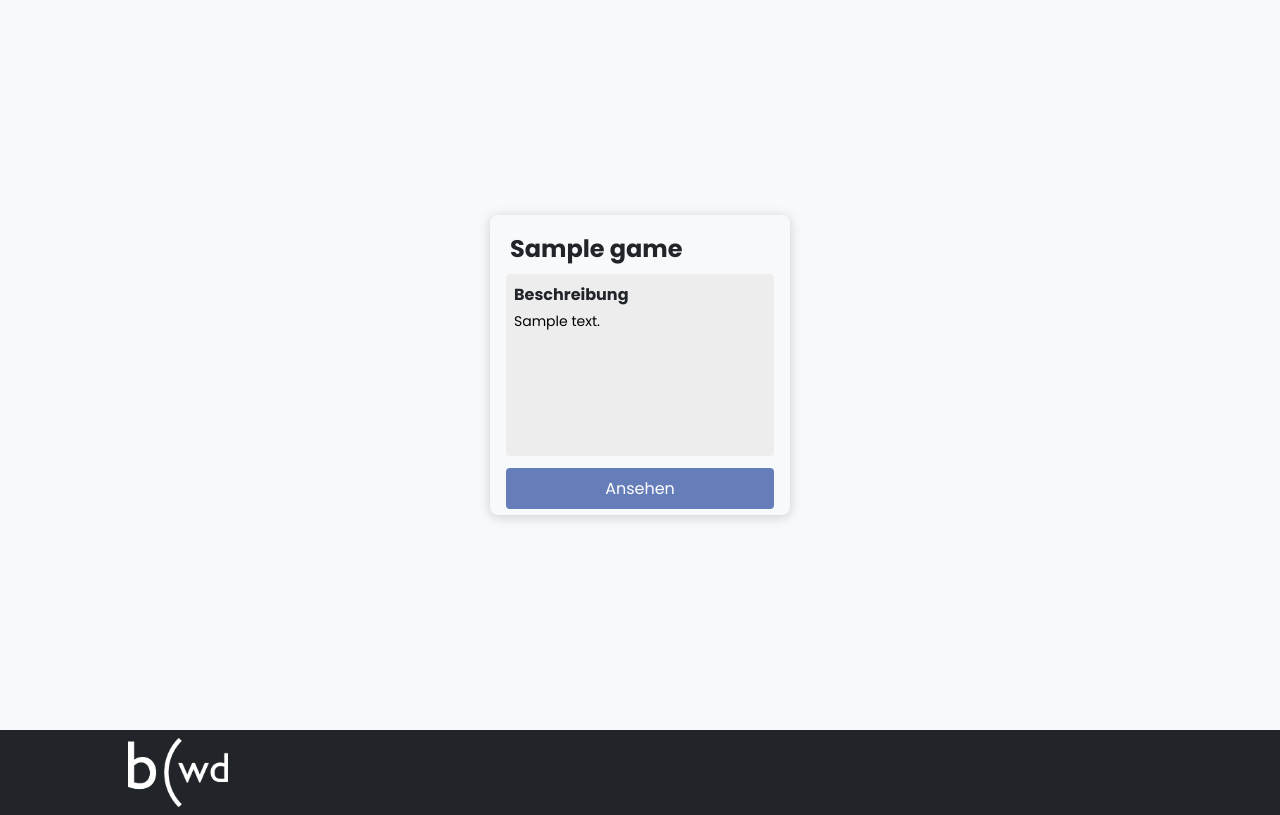
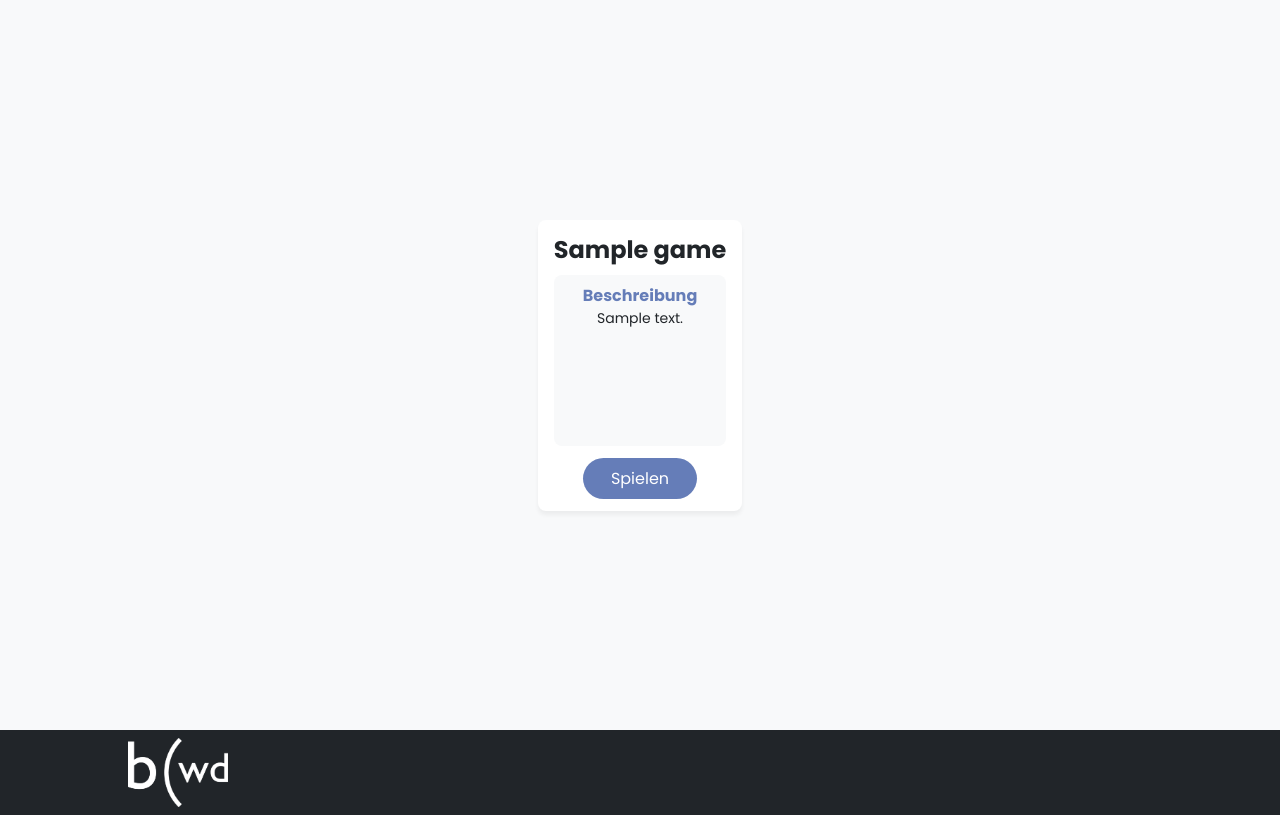
Before and after one commit to dennymarti/imsgames, a PHP site: template templates/game/index.php in a window 1280 px wide. Shown: the part 70-885 px from the top of the page. Run offline with PHP 8.4, Linux system fonts and the light colour scheme; the template is opened without the code that fills it: most values are stand-ins (such as "Sample title", 1, 10 or a date in 2020); some libraries are stand-ins or nearby versions.

Commit message:
Updated index view

```diff
--- a/public/css/style.css
+++ b/public/css/style.css
@@ -128,52 +128,67 @@ body {
     width: 100%;
 }
 
-.box {
-    box-shadow: 0 2px 12px 1px rgba(0, 0, 0, 0.15);
+.card {
+    background-color: white;
     border-radius: 8px;
+    box-shadow: 0 4px 4px rgba(0, 0, 0, 0.05);
+    max-height: 320px;
     height: fit-content;
-    height: 300px;
-    padding: 1rem;
+    padding: 0.75rem 1rem;
     position: relative;
-    width: 300px;
+    width: 100%;
+    max-width: 300px;
 }
 
-.box-button {
+.card-button {
     background-color: #657db8;
     border: none;
-    border-radius: 4px;
+    border-radius: 2rem;
+    display: flex;
     cursor: pointer;
     color: white;
-    font-size: 1rem;
-    padding: 8px 0;
-    outline: none;
-    width: 100%;
+    font-size: 16px;
+    margin: 0 auto;
+    padding: 8px 1.75rem;
+    text-align: center;
+    width: fit-content;
 }
 
-.box-button:hover {
-    transform: scale(1.015);
+.card-content {
+    background-color: var(--light);
+    border-radius: 8px;
+    margin-bottom: 0.75rem;
+    padding: 8px;
+    text-align: center;
 }
 
-.box-header {
-    margin: 0 4px;
-}
-
-.box-field {
-    background-color: rgba(230, 230, 230, 0.6);
-    border-radius: 4px;
-    padding: 8px;
-    margin: 8px 0 12px;
-    width: 100%;
-}
-
-.box-textarea {
-    background-color: transparent;
+.card-description {
     font-family: var(--font-family);
     font-size: 14px;
     height: 130px;
     overflow-y: auto;
-    margin: 4px 0 0;
     width: 100%;
+}
+
+.card-description::-webkit-scrollbar {
+    display: none;
+}
+
+.card-header {
+    margin-bottom: 0.5rem;
+    text-align: center;
+}
+
+.card-footer {
+    position: relative;
+}
+
+.card-subtitle {
+    color: var(--blue);
+}
+
+.colored {
+    color: var(--blue);
 }
 
 .comment-wrapper {
@@ -323,7 +338,7 @@ body {
 
 .form {
     background-color: white;
-    box-shadow: 0 0 1rem 1px rgba(0, 0, 0, 0.15);
+    box-shadow: 0 4px 12px rgba(0, 0, 0, 0.1);
     border-radius: 8px;
     padding: 2rem;
     max-width: 380px;
@@ -409,7 +424,7 @@ body {
     outline: none;
     position: relative;
     height: 46px;
-    font-size: 18px;
+    font-size: 17px;
     font-weight: 500;
     padding: 0 2rem 0 2.5rem;
     transition: var(--transition);
--- a/templates/game/index.php
+++ b/templates/game/index.php
@@ -14,25 +14,25 @@
                 </div>
 
                 <div class="game-box-footer">
-                    <a href="/game/selected?id=<?= $game->id; ?>"><button class="btn btn-primary">Ansehen</button></a>
+                    <a class="box-button" href="/game/selected?id=<?= $game->id; ?>">Spielen</a>
                 </div>
             </div>
         <?php else: ?>
             <?php foreach ($games as $game): ?>
-                <div class="box">
-                    <div class="box-header">
-                        <h2 class="box-title"><?= $game->name; ?></h2>
+                <div class="card">
+                    <div class="card-header">
+                        <h2 class="card-title"><?= $game->name; ?></h2>
                     </div>
 
-                    <div class="box-content">
-                        <div class="box-field">
-                            <h4 class="field-title">Beschreibung</h4>
-                            <textarea class="box-textarea" readonly><?= $game->description; ?></textarea>
+                    <div class="card-content">
+                        <div class="card-field">
+                            <h4 class="card-subtitle">Beschreibung</h4>
+                            <div class="card-description" readonly><?= $game->description; ?></div>
                         </div>
                     </div>
 
-                    <div class="box-footer">
-                        <a href="/game/selected?id=<?= $game->id; ?>"><button class="box-button">Ansehen</button></a>
+                    <div class="card-footer">
+                        <a class="card-button" href="/game/selected?id=<?= $game->id; ?>">Spielen</a>
                     </div>
                 </div>
             <?php endforeach; ?>
```
